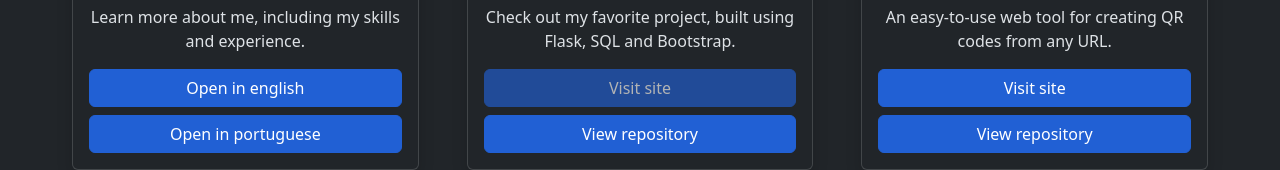
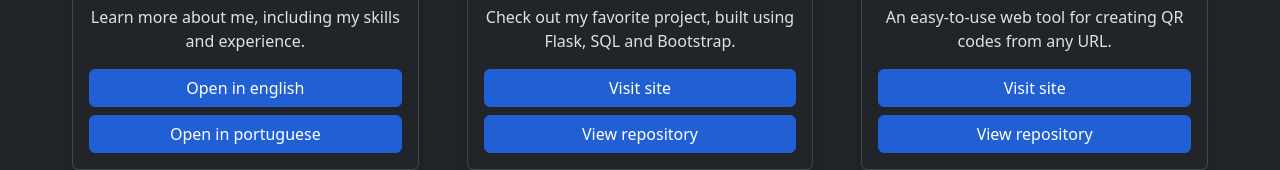
Before and after one commit to OLuizFernando/oluizfernando_site, a website: page index.html in a window 1280 px wide. Shown: the part 1145-1315 px from the top of the page. Drawn offline with nearby package versions, Linux system fonts and the light colour scheme.

Commit message:
adding pagefinder link to visit the site

```diff
--- a/index.html
+++ b/index.html
@@ -58,7 +58,7 @@
                 <div class="card-body">
                     <h5 class="card-title">PageFinder</h5>
                     <p class="card-text">Check out my favorite project, built using Flask, SQL and Bootstrap.</p>
-                    <a target="_blank" class="btn btn-primary w-100 mb-2 disabled">Visit site</a>
+                    <a href="https://pagefinder.vercel.app" target="_blank" class="btn btn-primary w-100 mb-2">Visit site</a>
                     <a href="https://github.com/OLuizFernando/pagefinder" target="_blank" class="btn btn-primary w-100">View repository</a>
                 </div>
             </div>
```
